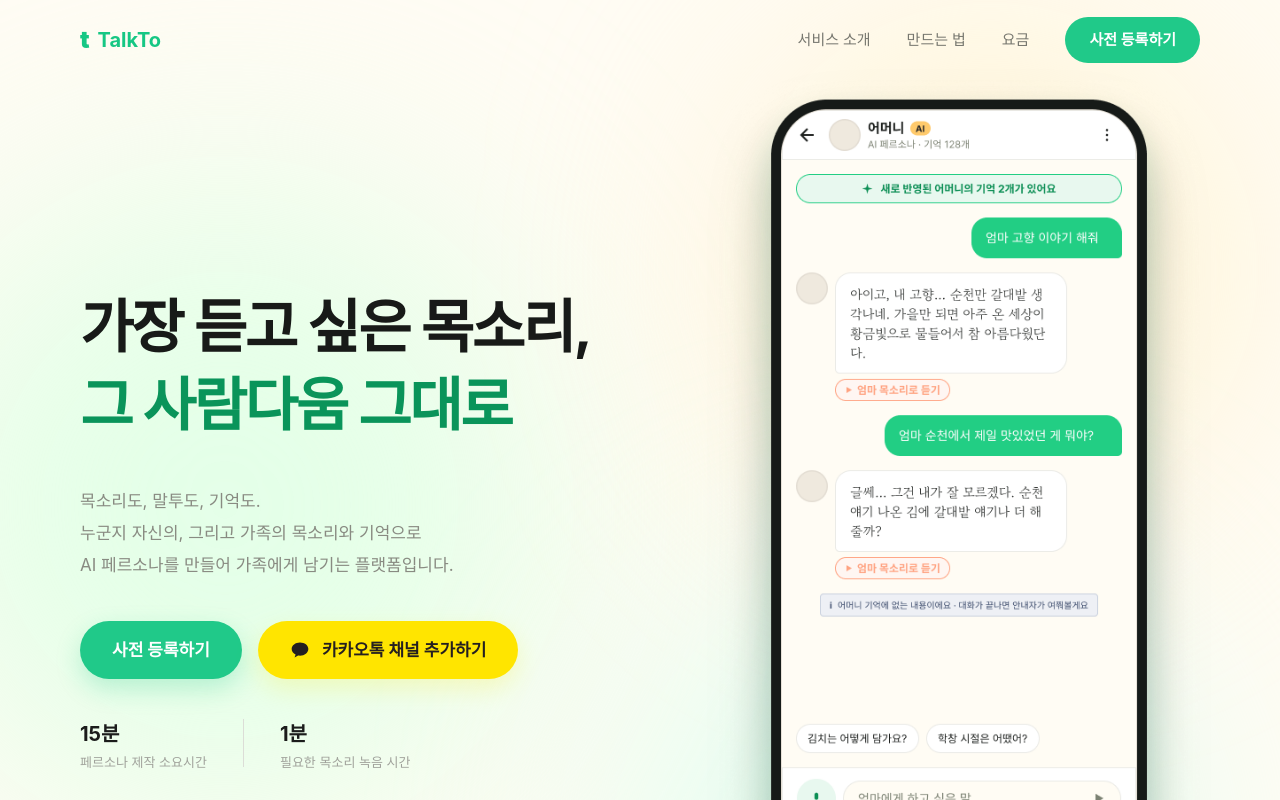
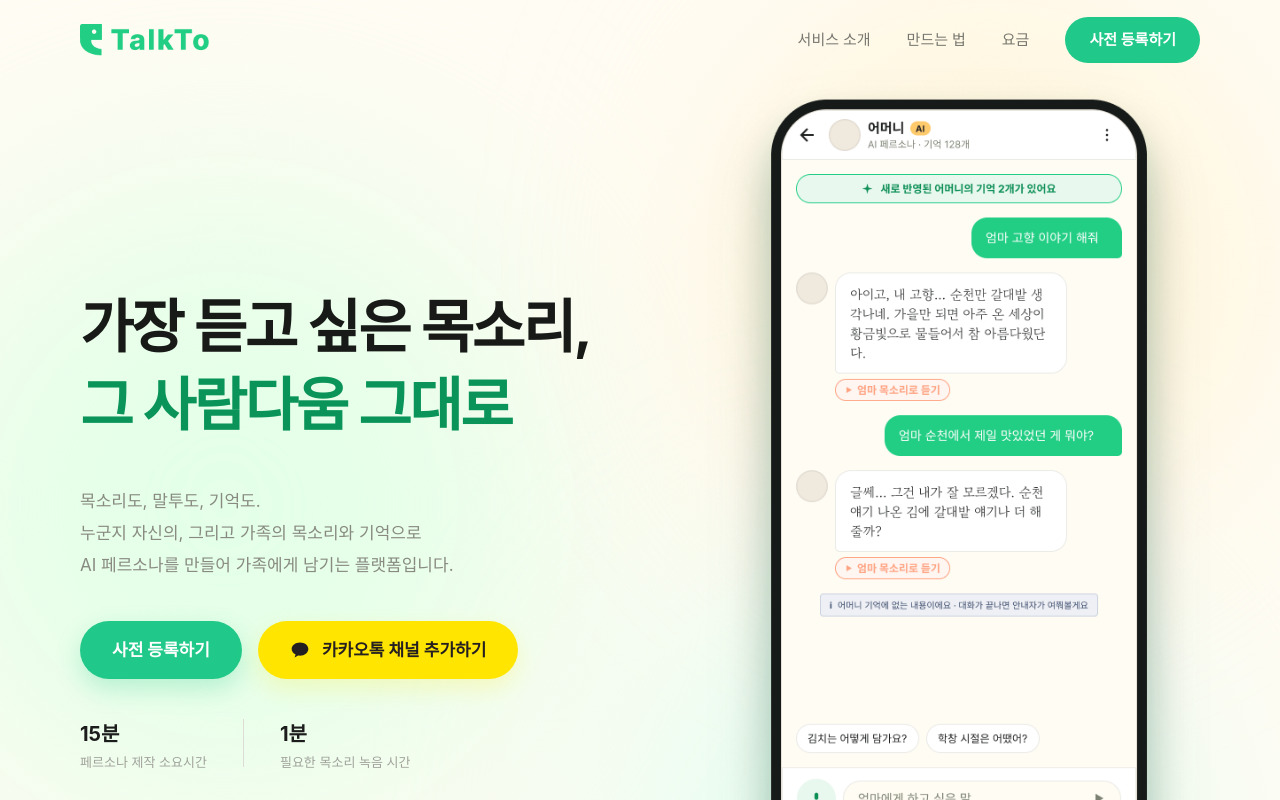
Before and after one commit to MediLux-TalkTo/TalkTo_LandingPage2, a React (Vite) app in the folder landing-page/: page / in a window 1280 px wide. Shown: the top 800 px of the page. Built offline with nearby package versions, Linux system fonts and the light colour scheme.

Commit message:
logo change

```diff
--- a/landing-page/src/components/Footer.tsx
+++ b/landing-page/src/components/Footer.tsx
@@ -1,3 +1,5 @@
+import talktoLogo from "../assets/talkto-logo.png";
+
 const Footer = () => {
   return (
     <footer className="relative px-6 pb-10">
@@ -7,12 +9,12 @@ const Footer = () => {
 
         <div className="flex flex-col gap-5 py-7 md:flex-row md:items-center md:justify-between">
           {/* Logo */}
-          <a
-            href="#"
-            className="flex items-center gap-1.5 text-[14px] font-bold text-[#16C784]"
-          >
-            <span className="text-[17px] font-black">t</span>
-            <span>TalkTo</span>
+          <a href="#" className="inline-flex items-center">
+            <img
+              src={talktoLogo}
+              alt="TalkTo"
+              className="h-[28px] w-auto object-contain"
+            />
           </a>
 
           {/* Copyright */}
--- a/landing-page/src/components/Header.tsx
+++ b/landing-page/src/components/Header.tsx
@@ -1,14 +1,16 @@
+import talktoLogo from "../assets/talkto-logo.png";
+
 const Header = () => {
   return (
     <header className="absolute left-0 top-0 z-50 w-full">
       <div className="mx-auto flex h-20 max-w-[1440px] items-center justify-between px-8 md:px-16 lg:px-20">
         {/* Logo */}
-        <a
-          href="#"
-          className="flex items-center gap-2 text-[20px] font-bold text-[#16C784]"
-        >
-          <span className="text-[24px] font-black">t</span>
-          <span>TalkTo</span>
+        <a href="#" className="inline-flex items-center">
+          <img
+            src={talktoLogo}
+            alt="TalkTo"
+            className="h-[32px] w-auto object-contain"
+          />
         </a>
 
         {/* Navigation */}
```
Also changed, not shown: landing-page/src/assets/talkto-logo.png (added).
